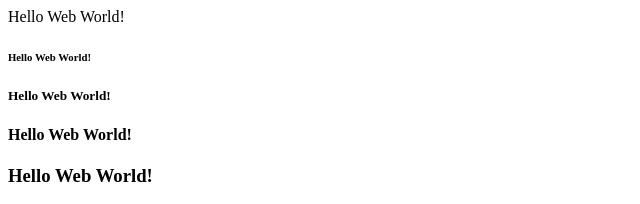
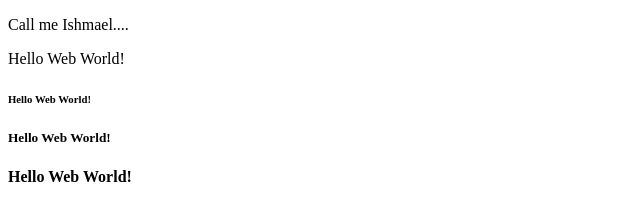
Before and after one commit to tkchumnah4/learnWeb, a plain HTML site: page index.html in a window 1280 px wide. Shown: the top 204 px of the page, without its empty margins (0-640 px from the left). Drawn offline with Linux system fonts and the light colour scheme.

Commit message:
paraghragh attributes

```diff
--- a/index.html
+++ b/index.html
@@ -26,6 +26,9 @@
             <p>Eighty seven years ago, a bunch of idiots started a country</p>
 
         -->
+        <p id = "paragragh-1" class = "regular-paraghraghs">
+            Call me Ishmael....
+        </p>
 
 
 
```
